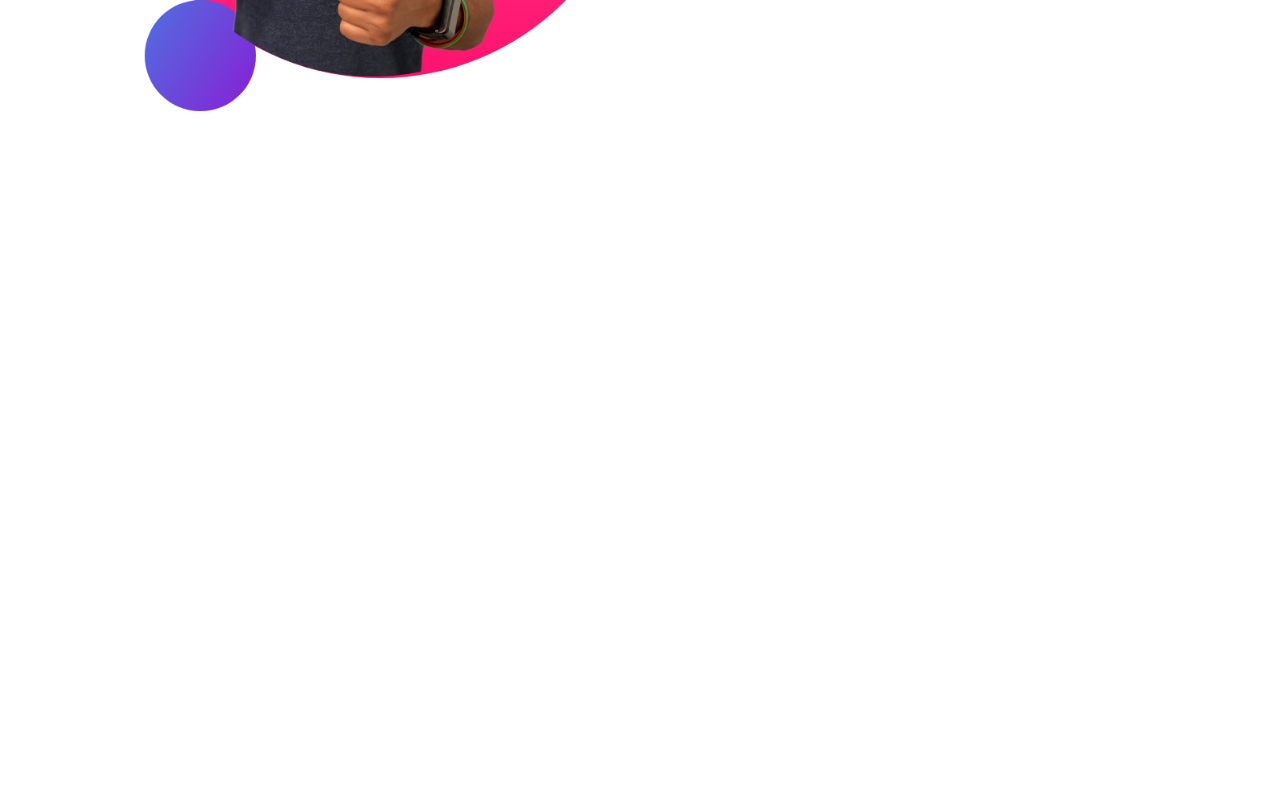
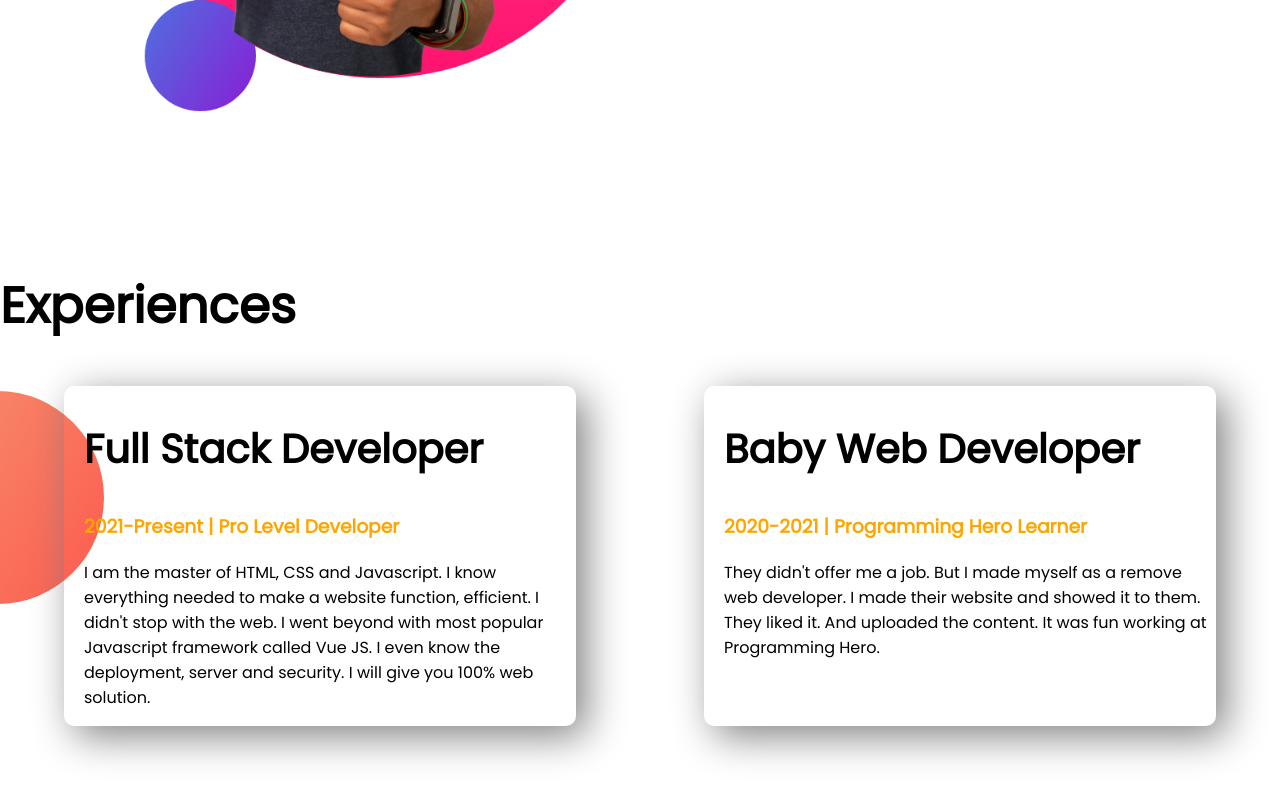
Before and after one commit to raihanraju/developer-portfolio, a plain HTML site: page index.html in a window 1280 px wide. Shown: the part 1170-1970 px from the top of the page. Before the commit the page ends 1439 px from the top, so only its background shows below. Drawn offline with Linux system fonts and the light colour scheme.

Commit message:
experiences area added

```diff
--- a/index.html
+++ b/index.html
@@ -13,7 +13,7 @@
 </head>
 
 <body>
-    <section class="top-banner">
+    <section class="top-banner flex-container">
         <div class="half-width">
             <h1>Welcome To</h1>
             <h1><span class="orange-color">Peter Parker</span> World!</h1>
@@ -30,7 +30,7 @@
         </div>
 
     </section>
-    <section class="dream-big">
+    <section class="dream-big flex-container">
         <div class="half-width">
             <img src="images/jhankar2.png" alt="">
         </div>
@@ -42,6 +42,31 @@
             <a class="button-color" target="_blank" href="">Download Resume</a>
         </div>
     </section>
+    <section class="experiences-area">
+        <h1>Experiences</h1>
+        <div class="flex-container">
+            <div class="experiences-item">
+                <h2>Full Stack Developer</h2>
+                <h3 class="orange-color">2021-Present | Pro Level Developer</h3>
+                <p>
+                    I am the master of HTML, CSS and Javascript. I know everything needed to make a website function,
+                    efficient. I didn't stop with the web. I went beyond with most popular Javascript framework called
+                    Vue
+                    JS. I even know the deployment, server and security. I will give you 100% web solution.</p>
+            </div>
+            <div class="experiences-item">
+                <h2>Baby Web Developer</h2>
+                <h3 class="orange-color">2020-2021 | Programming Hero Learner</h3>
+                <p>
+                    They didn't offer me a job. But I made myself as a remove web developer. I made their website and
+                    showed
+                    it to them. They liked it. And uploaded the content. It was fun working at Programming Hero.
+                </p>
+            </div>
+        </div>
+
+
+    </section>
 </body>
 
 </html>
--- a/style.css
+++ b/style.css
@@ -5,10 +5,13 @@ body{
 h1{
     font-size: 50px;
 }
+h2{
+    font-size: 40px;
+}
 .orange-color{
     color: orange;
 }
-section{
+.flex-container{
     display: flex;
     margin-bottom: 150px;
 }
@@ -34,3 +37,18 @@ section{
     background-image: url(images/dream-bg.png);
     background-repeat: no-repeat;
     background-position: right;
+}
+.experiences-item{
+    box-shadow: 10px 10px 40px gray;
+    width: 40%;
+    margin-left: 5%;
+    margin-right: 5%;
+    padding-left: 20px;
+    border-radius: 10px;
+
+}
+.experiences-area{
+    background-image: url(images/exp-bg.png);
+    background-repeat: no-repeat;
+    background-position: left;
+}
```
